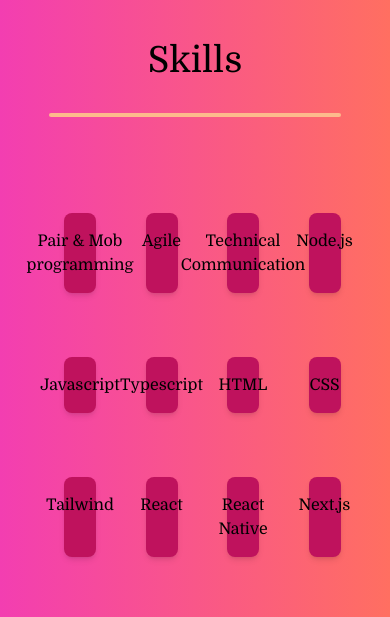
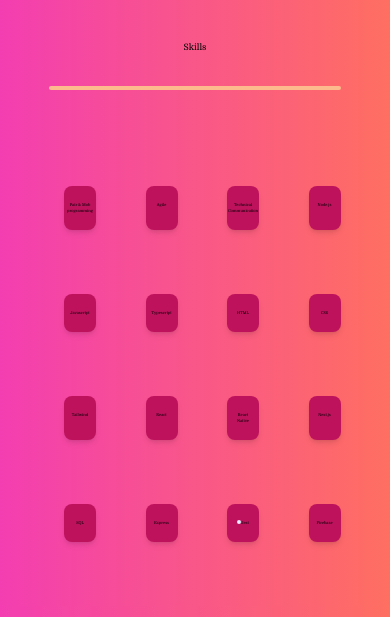
Before and after one commit to alehow84/Portfolio, a Next.js app: page / in a window 390 px wide. Shown: the part 948-1565 px from the top of the page. Built offline with nearby package versions, Linux system fonts and the light colour scheme.

Commit message:
amend Skills section to make text responsive - svg sizing not yet responsive

```diff
--- a/src/app/components/layout/About.tsx
+++ b/src/app/components/layout/About.tsx
@@ -2,7 +2,6 @@
 
 // export const metadata: Metadata = { title: "About Me" };
 
-//refactor - move from first p About me into seperate static component "Summary" and improve semantic html"
 import Summary from "@/app/static/Summary";
 export default function About() {
   return (
--- a/src/app/components/layout/Skills.tsx
+++ b/src/app/components/layout/Skills.tsx
@@ -17,11 +17,11 @@
         alt="transition"
       />
       <div className="flex flex-col justify-center items-center h-fit">
-        <p className="text-4xl">Skills</p>
+        <p className="text-[2.25vw]">Skills</p>
         <div className="inline-flex items-center justify-center w-full">
           <hr className="w-3/4 h-1 my-8 bg-orange-300 border-0 rounded" />
         </div>
-        <div className="p-16">
+        <div className="p-16 text-[1vw]">
           <SkillsList />
         </div>
       </div>
```
